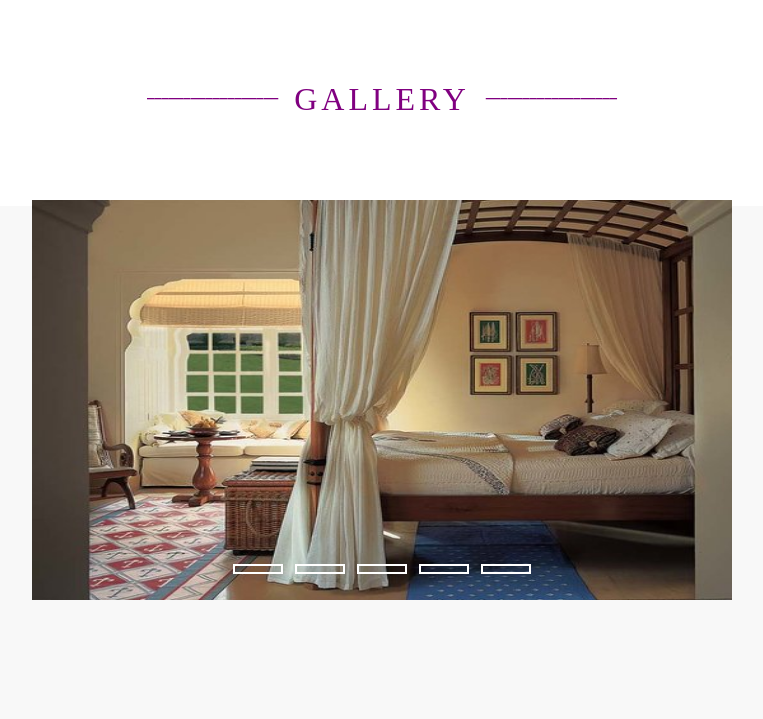
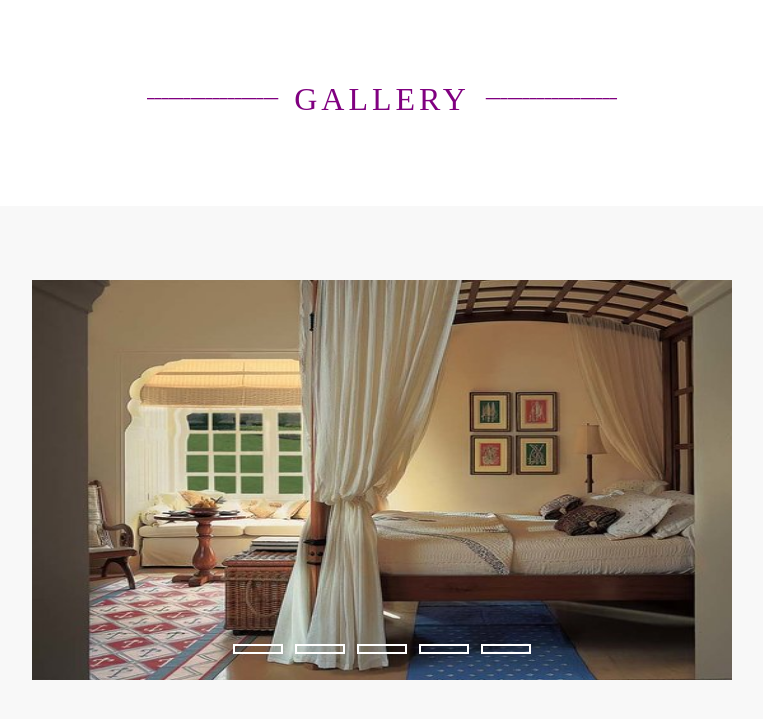
Before and after one commit to Kulesha95/WAD-Mini-Project-Group-3, a PHP site: page /gallery.php in a window 1280 px wide. Shown: the top 719 px of the page, without its empty margins (258-1021 px from the left). Run offline with PHP 8.4, Linux system fonts and the light colour scheme; some libraries are stand-ins or nearby versions.

Commit message:
gallery test5

```diff
--- a/css/gallery.css
+++ b/css/gallery.css
@@ -18,7 +18,7 @@
 
 .middle{
 	position: absolute;
-	top: 50%;
+	top: 60%;
 	left: 50%;
 	transform: translate(-50%, -50%);
 }
--- a/gallery.php
+++ b/gallery.php
@@ -48,7 +48,6 @@ include_once "navigation.php";
 
    </div>
 
-
 </div>
 
 
```
